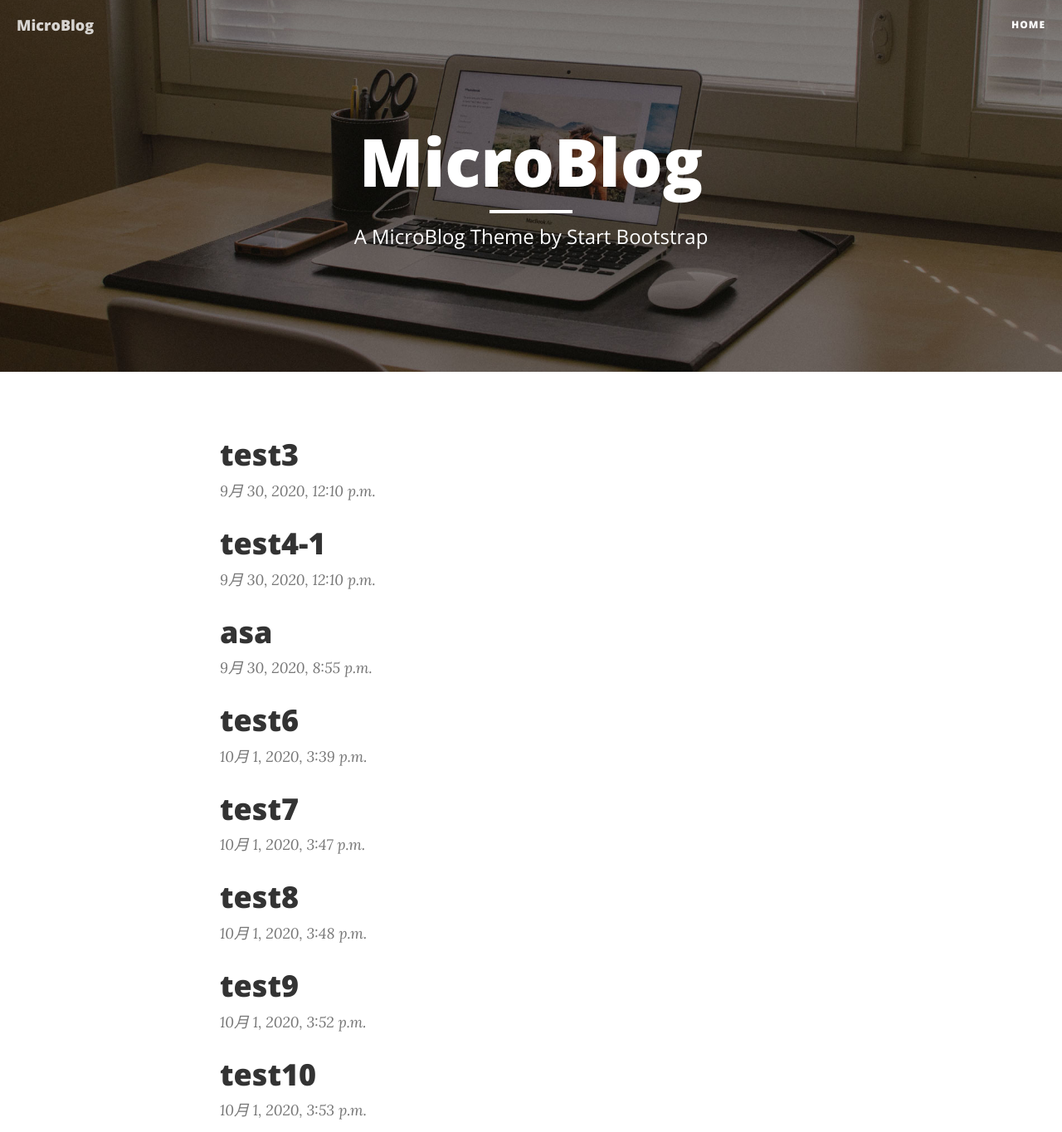
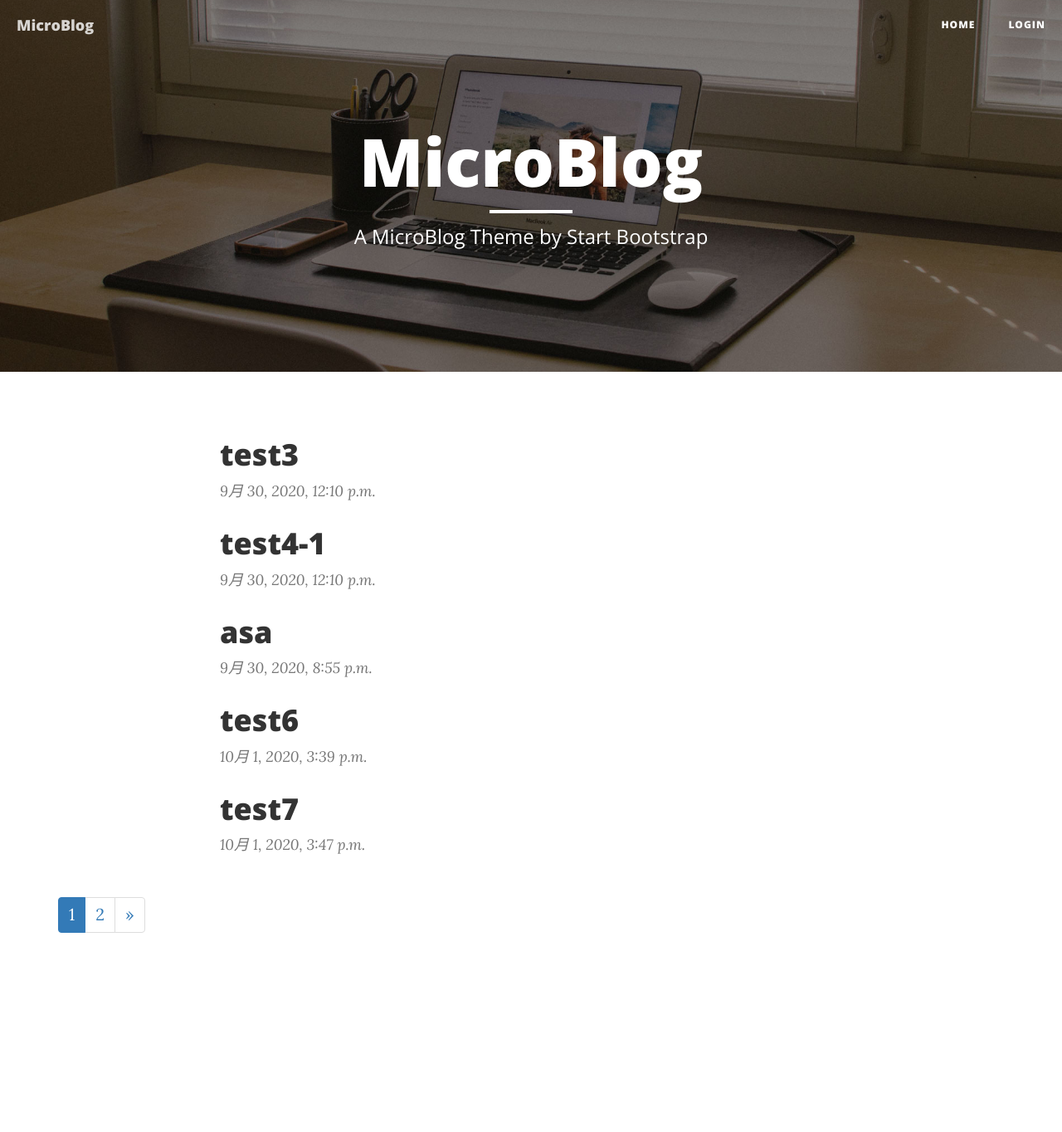
Before and after one commit to KItsuK/django-microblog, a Django app: page / in a window 1280 px wide. Shown: the top 1364 px of the page at 83% size. After the commit the page ends 1124 px from the top, so only its background shows below. Run offline with Django 3.2, Linux system fonts and the light colour scheme; data comes from the database, SQL or seed files in the repository; both versions use the stored data as it was after the commit; some libraries are stand-ins or nearby versions.

Commit message:
ログイン機能の実装

```diff
--- a/blog/templates/blog/blog_detail.html
+++ b/blog/templates/blog/blog_detail.html
@@ -11,6 +11,8 @@
             </a>
             <p class="post-meta">{{ blog.posted_date | date:"Y/m/d h:m:s" }}
         </div>
+        {% if user.is_authenticated %}
         <a href="{% url 'update' blog.pk %}" class="btn btn-primary">編集</a>
         <a href="{% url 'delete' blog.pk %}" class="btn btn-danger">削除</a>
+        {% endif %}
 {% endblock %}
--- a/blog/templates/blog/blog_list.html
+++ b/blog/templates/blog/blog_list.html
@@ -1,6 +1,10 @@
 {% extends "base.html" %}
 
 {% block content %}
+
+{% if user.is_authenticated %}
+<p><a href="{% url 'create' %}" class="btn btn-primary">NEW</a></p>
+{% endif %}
 
 <div class="row">
     <div class="col-lg-8 col-lg-offset-2 col-md-10 col-md-offset-1">
@@ -15,4 +19,31 @@
         </div>
         {% endfor %}
       </div>
+    </div>
+
+      <nav aria-label="Page navigation example">
+        <ul class="pagination">
+          {% if page_obj.has_previous %}
+          <li class="page-item">
+            <a class="page-link" href="?page={{ page_obj.previous_page_number }}" aria-label="Previous">
+              <span aria-hidden="true">«</span>
+              <span class="sr-only">Previous</span>
+            </a>
+          </li>
+          {% endif %}
+
+          {% for page in paginator.page_range %}
+            <li {% if page == page_obj.number %} class="page-item active" {% endif %}><a class="page-link" href="?page={{ page }}">{{ page }}</a></li>
+          {% endfor %}
+          {% if page_obj.has_next %}
+            <li class="page-item">
+              <a class="page-link" href="?page={{ page_obj.next_page_number }}" aria-label="Next">
+                <span aria-hidden="true">»</span>
+                <span class="sr-only">Next</span>
+              </a>
+            </li>
+            {% endif %}
+          </ul>
+      </nav>
+
 {% endblock %}
--- a/blog/templates/navi.html
+++ b/blog/templates/navi.html
@@ -16,6 +16,14 @@
                 <li>
                     <a href="{% url 'index' %}">Home</a>
                 </li>
+                {% if user.is_authenticated %}
+                  {# ログインしている時 #}
+                  <li><a href="#">{{ user.username }}</a></li>
+                  <li><a href="{% url 'logout' %}">Logout</a></li>
+                {% else %}
+                  {# ログインしていない時 #}
+                  <li><a href="{% url 'login' %}?next={{ request.path }}">Login</a></li>
+                {% endif %}
             </ul>
         </div>
         <!-- /.navbar-collapse -->
--- a/blog/views.py
+++ b/blog/views.py
@@ -4,21 +4,24 @@ from .forms import BlogForm
 from django.views.generic import ListView, DetailView, CreateView, UpdateView, DeleteView
 from django.contrib import messages
 from django.urls import reverse_lazy
+from django.contrib.auth.mixins import LoginRequiredMixin
 
 class BlogListView(ListView): #リスト
     model = Blog
     context_object_name = 'blogs'
+    paginate_by = 5
 
 class BlogDetailView(DetailView): #詳細ページ
     model = Blog
     context_object_name = 'blog'
 
-class BlogCreateView(CreateView): #記事の作成
+class BlogCreateView(LoginRequiredMixin, CreateView): #記事の作成
     model = Blog
     #fields = ['content'] #編集系ビューでは必ず定義する
     success_url = reverse_lazy("index") #トップページに遷移する
     form_class = BlogForm
     template_name = 'blog/blog_create_form.html'
+    login_url = '/login'
 
     def form_valid(self, form):
         messages.success(self.request, '保存しました')
@@ -28,17 +31,31 @@ class BlogCreateView(CreateView): #記事の作成
         messages.error(self.request, '保存に失敗しました')
         return super().form_invalid(form)
 
-class BlogUpdateView(UpdateView): #更新
+class BlogUpdateView(LoginRequiredMixin, UpdateView): #更新
     model = Blog
     #fields = ['content']
     form_class = BlogForm
     template_name = 'blog/blog_update_form.html'
+    login_url = '/login'
 
     def get_success_url(self):
         blog_pk = self.kwargs['pk']
         url = reverse_lazy('detail', kwargs={'pk':blog_pk})
         return url
 
-class BlogDeleteView(DeleteView):
+    def form_valid(self, form):
+        messages.success(self.request, '更新しました')
+        return super().form_valid(form)
+
+    def form_invalid(self, form):
+        messages.error(self.request, '更新できませんでした')
+        return super().form_invalid(form)
+
+class BlogDeleteView(LoginRequiredMixin, DeleteView):
     model = Blog
     success_url = reverse_lazy("index")
+    login_url = '/login'
+
+    def delete(self, request, *args, **kwargs):
+        messages.success(self.request, '削除しました')
+        return super().delete(request, *args, **kwargs)
--- a/microblog/settings.py
+++ b/microblog/settings.py
@@ -123,3 +123,4 @@ STATIC_URL = '/static/'
 STATICFILES_DIRS = (
     os.path.normpath(os.path.join(BASE_DIR, "assets")),
 )
+LOGIN_REDIRECT_URL = '/'
--- a/microblog/urls.py
+++ b/microblog/urls.py
@@ -14,6 +14,7 @@ Including another URLconf
     2. Add a URL to urlpatterns:  path('blog/', include('blog.urls'))
 """
 from django.contrib import admin
+from django.contrib.auth.views import LoginView, LogoutView
 from django.urls import path
 from blog.views import BlogListView, BlogDetailView, BlogCreateView,BlogUpdateView, BlogDeleteView
 
@@ -24,4 +25,6 @@ urlpatterns = [
     path('create', BlogCreateView.as_view(), name='create'),
     path('<int:pk>/update', BlogUpdateView.as_view(), name='update'),
     path('<int:pk>/delete', BlogDeleteView.as_view(), name='delete'),
+    path('login', LoginView.as_view(template_name='login.html'), name='login'),
+    path('logout', LogoutView.as_view(template_name='logout.html'), name='logout'),
 ]
```
Also changed, not shown: blog/templates/login.html (added, +15 -0 lines), blog/templates/logout.html (added, +7 -0 lines), db.sqlite3.
